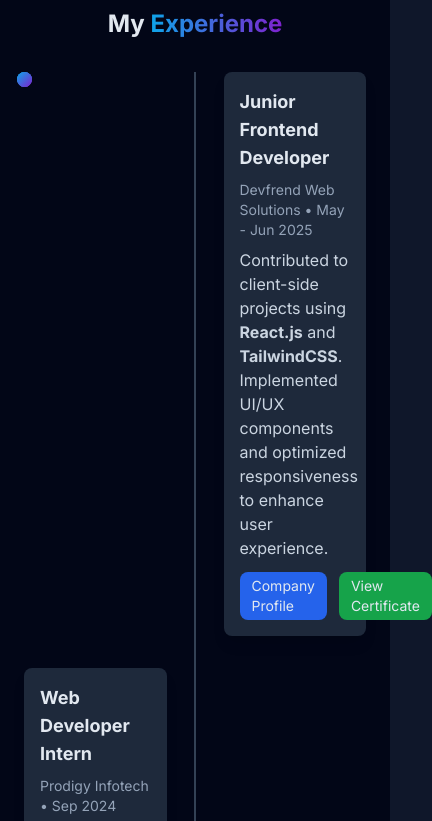
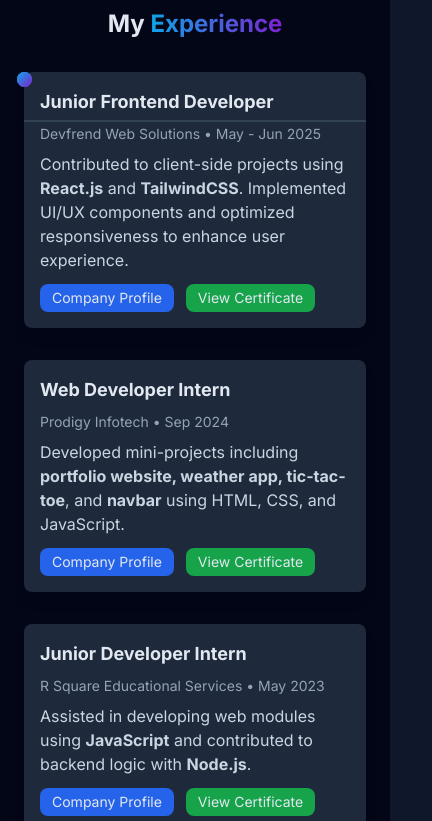
Before and after one commit to vijaykumarorsu/vijay-kumar-orsu, a plain HTML site: page index.html in a window 390 px wide. Shown: the part 1940-2761 px from the top of the page, 432 px wide, since content can reach past the window. Drawn offline with nearby package versions, Linux system fonts and the light colour scheme.

Commit message:
Updated portfolio

```diff
--- a/index.html
+++ b/index.html
@@ -260,19 +260,22 @@
     My <span class="gradient-text">Experience</span>
   </h3>
   <div class="relative max-w-3xl mx-auto">
-    <div class="absolute left-1/2 h-full w-0.5 bg-slate-700 transform -translate-x-1/2"></div>
+    <!-- Vertical line on desktop, hidden on mobile -->
+    <div class="hidden md:block absolute left-1/2 h-full w-0.5 bg-slate-700 transform -translate-x-1/2"></div>
+    <!-- Horizontal line on mobile -->
+    <div class="block md:hidden absolute top-12 left-0 w-full h-0.5 bg-slate-700"></div>
 
     <!-- Devfrend Web Solutions -->
-    <div class="mb-8 flex justify-between items-center w-full timeline-item">
-      <div class="order-1 w-5/12"></div>
-      <div class="order-1 w-5/12 px-4 py-4 bg-slate-800 rounded-lg shadow-lg">
+    <div class="mb-8 flex flex-col md:flex-row justify-between items-start md:items-center w-full timeline-item">
+      <div class="hidden md:block order-1 w-5/12"></div>
+      <div class="order-1 w-full md:w-5/12 px-4 py-4 bg-slate-800 rounded-lg shadow-lg">
         <h4 class="text-lg font-bold mb-2">Junior Frontend Developer</h4>
         <p class="text-sm text-slate-400 mb-2">Devfrend Web Solutions • May - Jun 2025</p>
         <p class="text-slate-300 mb-3">
           Contributed to client-side projects using <strong>React.js</strong> and <strong>TailwindCSS</strong>.
           Implemented UI/UX components and optimized responsiveness to enhance user experience.
         </p>
-        <div class="flex gap-3">
+        <div class="flex gap-3 flex-wrap">
           <a href="https://www.linkedin.com/company/devfrendcom/posts/?feedView=all" target="_blank" class="text-sm px-3 py-1 bg-blue-600 rounded-lg hover:bg-blue-700">Company Profile</a>
           <a href="https://drive.google.com/file/d/1CpHvY3GKxI6tqcNIAkDMGSB9Y_TgNifx/view?usp=sharing" target="_blank" class="text-sm px-3 py-1 bg-green-600 rounded-lg hover:bg-green-700">View Certificate</a>
         </div>
@@ -280,41 +283,41 @@
     </div>
 
     <!-- Prodigy Infotech -->
-    <div class="mb-8 flex justify-between items-center w-full timeline-item">
-      <div class="order-1 w-5/12 px-4 py-4 bg-slate-800 rounded-lg shadow-lg">
+    <div class="mb-8 flex flex-col md:flex-row justify-between items-start md:items-center w-full timeline-item">
+      <div class="order-1 w-full md:w-5/12 px-4 py-4 bg-slate-800 rounded-lg shadow-lg">
         <h4 class="text-lg font-bold mb-2">Web Developer Intern</h4>
         <p class="text-sm text-slate-400 mb-2">Prodigy Infotech • Sep 2024</p>
         <p class="text-slate-300 mb-3">
           Developed mini-projects including <strong>portfolio website, weather app, tic-tac-toe</strong>,
           and <strong>navbar</strong> using HTML, CSS, and JavaScript.
         </p>
-        <div class="flex gap-3">
+        <div class="flex gap-3 flex-wrap">
           <a href="https://www.linkedin.com/company/prodigy-infotech/" target="_blank" class="text-sm px-3 py-1 bg-blue-600 rounded-lg hover:bg-blue-700">Company Profile</a>
           <a href="https://drive.google.com/file/d/1NShWZ6VRzMzoQXPZgZy08YXjvoBDBCbc/view?usp=sharing" target="_blank" class="text-sm px-3 py-1 bg-green-600 rounded-lg hover:bg-green-700">View Certificate</a>
         </div>
       </div>
-      <div class="order-1 w-5/12"></div>
+      <div class="hidden md:block order-1 w-5/12"></div>
     </div>
 
     <!-- R Square Educational Services -->
-    <div class="mb-8 flex justify-between items-center w-full timeline-item">
-      <div class="order-1 w-5/12"></div>
-      <div class="order-1 w-5/12 px-4 py-4 bg-slate-800 rounded-lg shadow-lg">
+    <div class="mb-8 flex flex-col md:flex-row justify-between items-start md:items-center w-full timeline-item">
+      <div class="hidden md:block order-1 w-5/12"></div>
+      <div class="order-1 w-full md:w-5/12 px-4 py-4 bg-slate-800 rounded-lg shadow-lg">
         <h4 class="text-lg font-bold mb-2">Junior Developer Intern</h4>
         <p class="text-sm text-slate-400 mb-2">R Square Educational Services • May 2023</p>
         <p class="text-slate-300 mb-3">
           Assisted in developing web modules using <strong>JavaScript</strong>
           and contributed to backend logic with <strong>Node.js</strong>.
         </p>
-        <div class="flex gap-3">
+        <div class="flex gap-3 flex-wrap">
           <a href="https://www.linkedin.com/in/r-square-educational-services-39a4302b3/" target="_blank" class="text-sm px-3 py-1 bg-blue-600 rounded-lg hover:bg-blue-700">Company Profile</a>
           <a href="https://drive.google.com/file/d/1shn58N3Z7pyqjOOLWc64KH2aZdNp2T6E/view?usp=sharing" target="_blank" class="text-sm px-3 py-1 bg-green-600 rounded-lg hover:bg-green-700">View Certificate</a>
         </div>
       </div>
     </div>
   </div>
-</div>
 </section>
+
 
 <!-- Skills Section -->
 <section class="py-20 bg-dark text-center" id="skills">
@@ -846,5 +849,6 @@
 
         window.addEventListener('scroll', animateSkillBars);
     </script>
+
 </body>
 </html>
```
